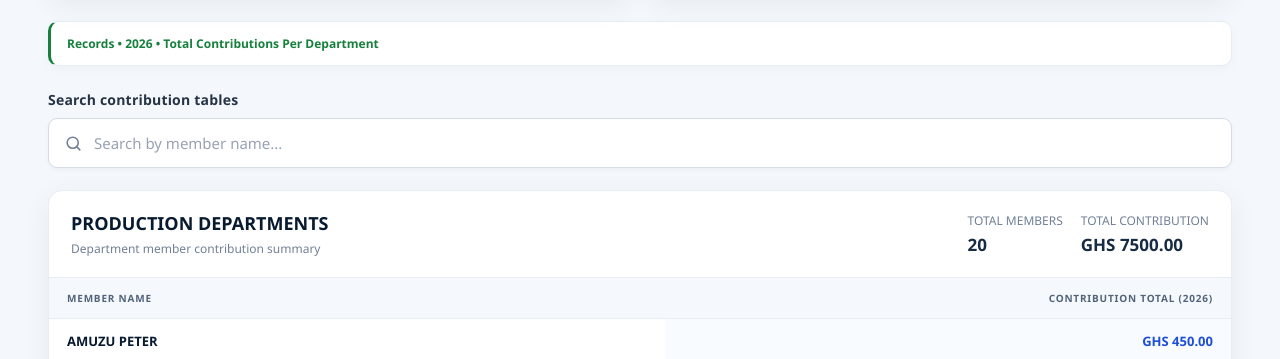
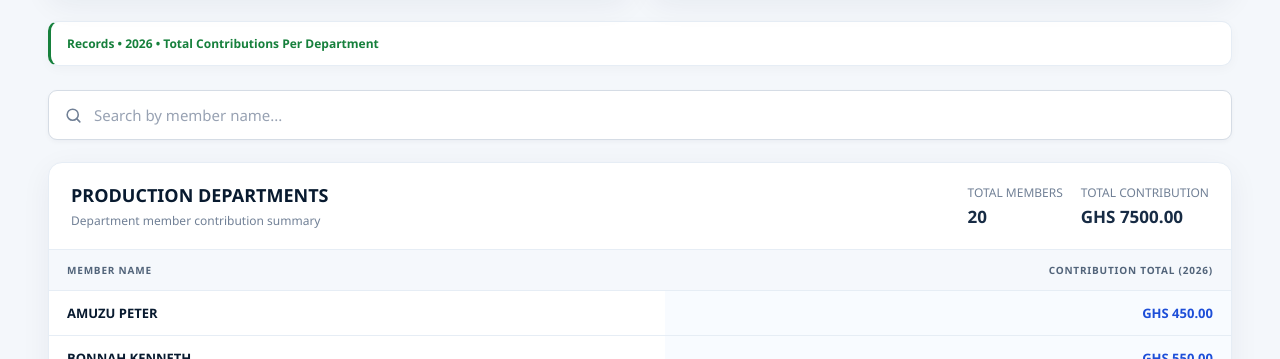
Before and after one commit to KEGRAPHICOS/CAKE-STAFF-WELFARE, a plain HTML site: page departments.html in a window 1280 px wide. Shown: the part 441-800 px from the top of the page. Drawn offline with Linux system fonts and the light colour scheme.

Commit message:
Update departments.html

```diff
--- a/departments.html
+++ b/departments.html
@@ -155,7 +155,7 @@
 
         <!-- Search Bar -->
         <section class="department-search-section">
-            <label for="departmentSearch">Search contribution tables</label>
+            <label for="departmentSearch"></label>
 
             <input
                 type="search"
```
